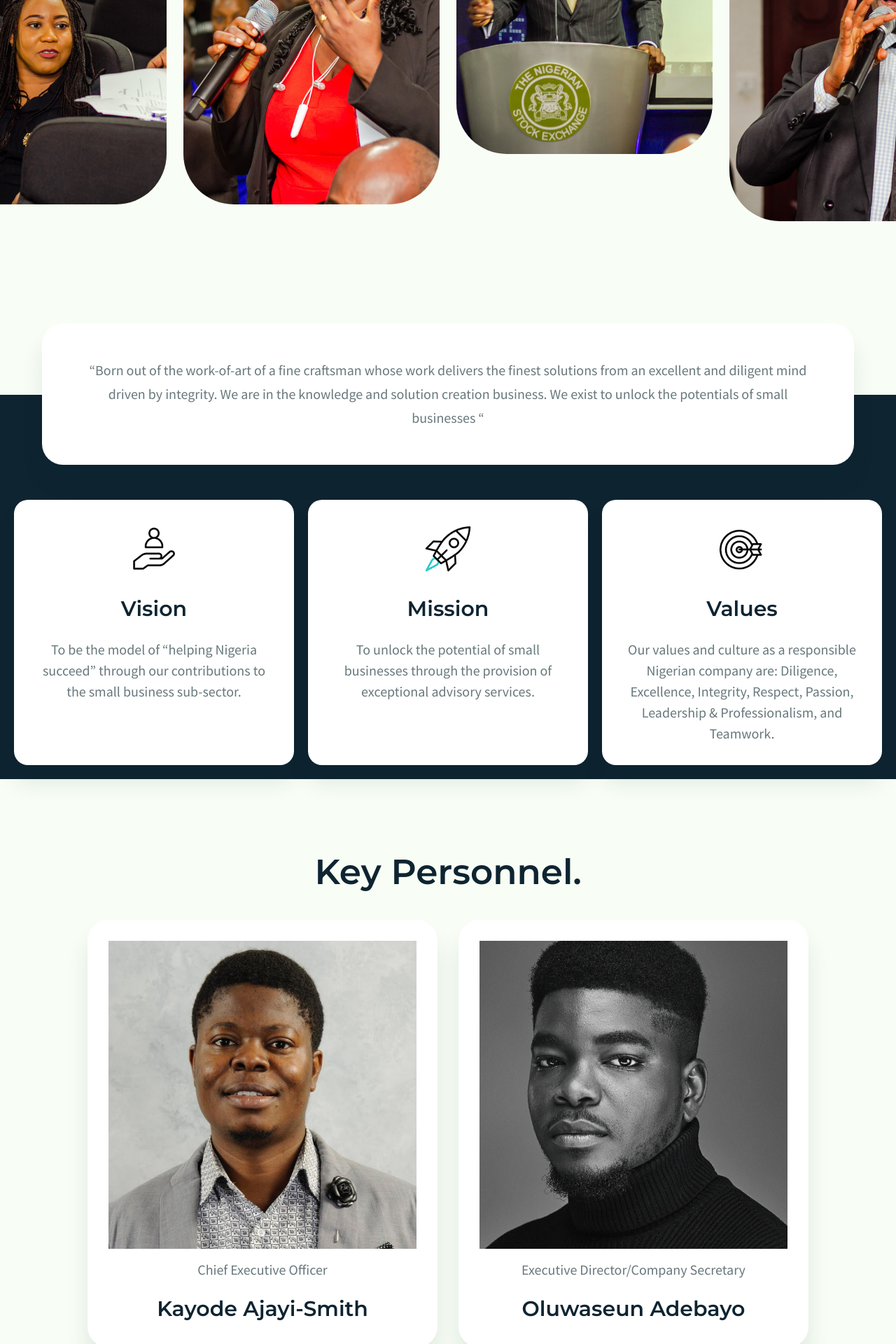
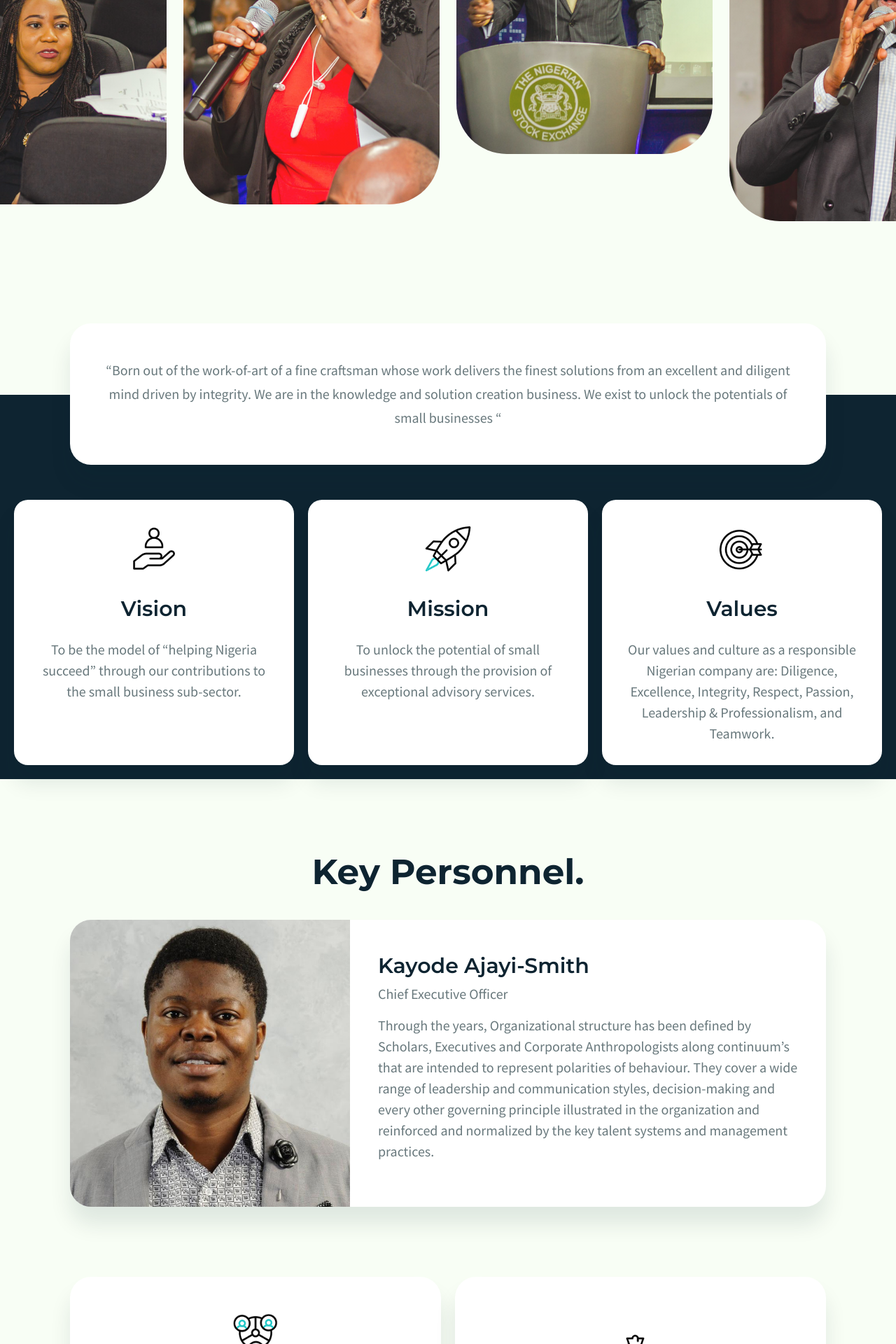
Before and after one commit to prosperemebo/Smithsworkltd, a Next.js app: page /about in a window 1280 px wide. Shown: the part 880-2800 px from the top of the page at 70% size. Built offline with nearby package versions, Linux system fonts and the light colour scheme.

Commit message:
Another commit

```diff
--- a/components/About/About.jsx
+++ b/components/About/About.jsx
@@ -117,17 +117,23 @@ const About = () => {
         </div>
       </div>
       <div className={classes.personnelContainer}>
-        <h1 className='heading-secondary'>Key Personnel.</h1>
+        <h1 className='heading-secondary u-center-text'>Key Personnel.</h1>
         <div className={classes.personnels}>
           <div className={classes.personnel}>
             <img src='/assets/member-1.jpg' alt='Kayode Ajayi-Smith' />
-            <p className='paragraph'>Chief Executive Officer</p>
-            <h2 className='heading-tertiary big'>Kayode Ajayi-Smith</h2>
-          </div>
-          <div className={classes.personnel}>
-            <img src='/assets/member-2.jpg' alt='Oluwaseun Adebayo' />
-            <p className='paragraph'>Executive Director/Company Secretary</p>
-            <h2 className='heading-tertiary big'>Oluwaseun Adebayo</h2>
+            <div className={classes.info}>
+              <h2 className='heading-tertiary big'>Kayode Ajayi-Smith</h2>
+              <p className='paragraph'>Chief Executive Officer</p>
+              <p className='paragraph'>
+                Through the years, Organizational structure has been defined by
+                Scholars, Executives and Corporate Anthropologists along
+                continuum’s that are intended to represent polarities of
+                behaviour. They cover a wide range of leadership and
+                communication styles, decision-making and every other governing
+                principle illustrated in the organization and reinforced and
+                normalized by the key talent systems and management practices.
+              </p>
+            </div>
           </div>
         </div>
       </div>
--- a/components/About/About.module.scss
+++ b/components/About/About.module.scss
@@ -46,6 +46,21 @@
         width: 38rem;
         border-radius: 6rem;
         overflow: hidden;
+        position: relative;
+
+        &::after {
+          content: '';
+          position: absolute;
+          top: 0;
+          left: 0;
+          width: 100%;
+          height: 100%;
+          display: block;
+          background-image: linear-gradient(
+            rgba($color-primary, 0.1),
+            rgba($color-primary, 0.1)
+          );
+        }
 
         @include respond(tab-port) {
           height: 38rem;
@@ -121,7 +136,7 @@
 
   .about {
     @include card;
-    width: calc((100vw - 12rem));
+    width: calc((100vw - 20rem));
     border-radius: 3rem;
     padding: 5rem;
     margin: 0 auto -10rem;
@@ -195,7 +210,6 @@
 
   .personnelContainer {
     padding: 10rem 0;
-    text-align: center;
 
     .personnels {
       display: flex;
@@ -203,19 +217,30 @@
       margin-top: 3.5rem;
 
       @include respond(tab-port) {
-        flex-direction: column;
-        align-items: center;
         padding: 0 2rem;
       }
+
+      // @include respond(tab-port) {
+      //   flex-direction: column;
+      //   align-items: center;
+      //   padding: 0 2rem;
+      // }
 
       .personnel {
         @include card;
         border-radius: 3rem;
-        width: 50rem;
-        padding: 3rem;
+        width: calc((100vw - 20rem));
+        min-height: 40rem;
+        // padding: 3rem;
+        display: flex;
+        overflow: hidden;
+
+        @include respond(tab-port) {
+          width: 100%;
+        }
 
         @include respond(phone) {
-          width: 100%;
+          flex-direction: column;
         }
 
         &:not(:last-child) {
@@ -231,9 +256,23 @@
         }
 
         img {
-          width: 100%;
-          object-fit: contain;
+          width: 40rem;
+          height: 100%;
+          object-fit: cover;
           margin-bottom: 1rem;
+
+          @include respond(phone) {
+            width: 100%;
+            height: 50rem;
+          }
+        }
+
+        .info {
+          padding: 4rem;
+
+          @include respond(phone) {
+            padding: 1rem 3rem 3rem;
+          }
         }
       }
     }
--- a/components/Contact/Contact.jsx
+++ b/components/Contact/Contact.jsx
@@ -6,10 +6,9 @@ const Contact = () => {
     <section className={classes.Contact}>
       <div className={classes.body}>
         <div className={classes.capsule}>
-          <h1 className='heading-primary'>Say hi.</h1>
+          <h1 className='heading-primary'>Reach Out.</h1>
           <p className='paragraph'>
-            Send a message to Smithswork communication team, <br /> we’re
-            excited to kick off your business.
+            You're just a message away from reaching our team!
           </p>
         </div>
         <div className={classes.infoBody}>
--- a/components/Nav/Nav.jsx
+++ b/components/Nav/Nav.jsx
@@ -60,7 +60,7 @@ const Nav = () => {
           </Link>
         </li>
         <li>
-          <Link href='/' passHref>
+          <Link href='/projects' passHref>
             <a>Projects</a>
           </Link>
         </li>
--- a/styles/base/_typography.scss
+++ b/styles/base/_typography.scss
@@ -25,7 +25,7 @@ body {
 
 .heading-secondary {
   font-family: $primary-font;
-  font-weight: 600;
+  font-weight: 700;
   font-size: 5rem;
   line-height: 132%;
   color: $color-secondary;
```
Also changed, not shown: components/Header/Header.jsx (+12 -2 lines), components/Header/Header.module.scss (+41 -4 lines), components/Projects/Projects.jsx (added, +7 -0 lines), pages/projects.jsx (added, +12 -0 lines), components/Projects/Projects.module.scss (added), public/assets/hero.jpg (added).
